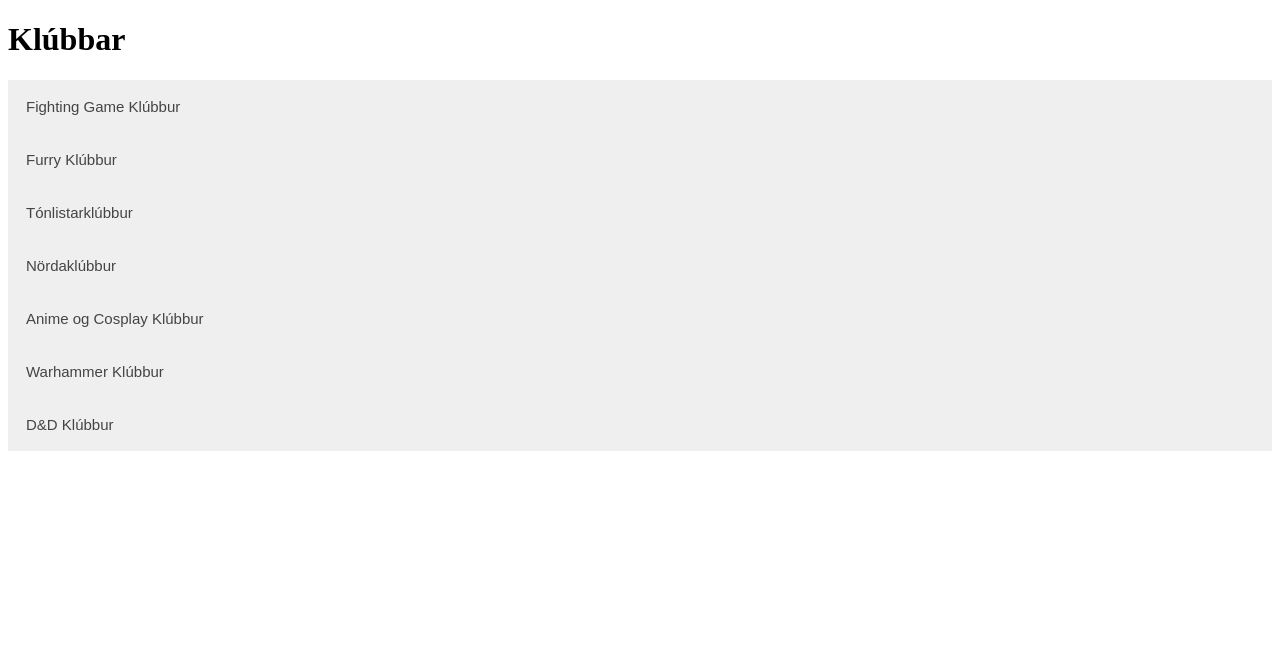
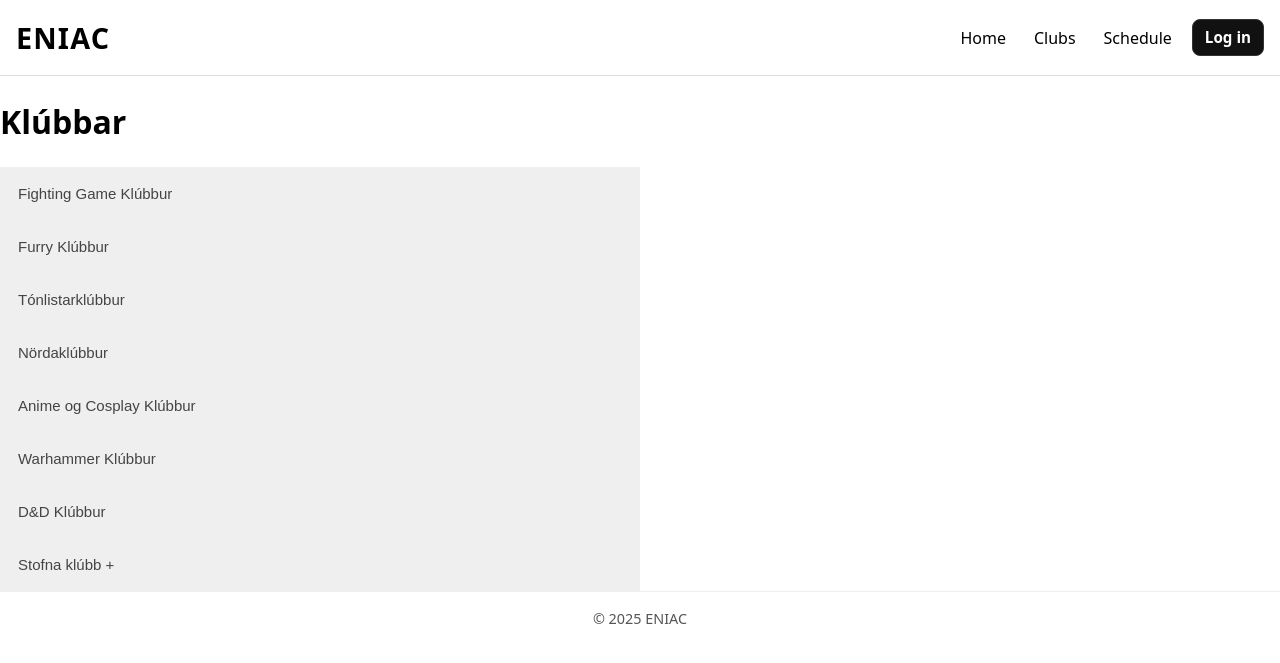
Before and after one commit to Supermage6/VEF-3V-05DU-eniac, a Flask app: page /klubbar in a window 1280 px wide. Shown: the top 663 px of the page. Run offline with Flask 3, Linux system fonts and the light colour scheme.

Commit message:
modified and added css file

```diff
--- /dev/null
+++ b/static/styles.css
@@ -0,0 +1,64 @@
+:root { --gap: 16px; --max: 720px; }
+* { box-sizing: border-box; }
+body { margin: 0; font-family: system-ui, -apple-system, "Segoe UI", Roboto, Arial, sans-serif; line-height: 1.5; }
+header { padding: var(--gap); border-bottom: 1px solid #ddd; display: flex; align-items: center; }
+.brand { font-size: 1.8rem; font-weight: 700; letter-spacing: .04em; }
+.header-actions { margin-left: auto; display: flex; align-items: center; gap: 12px; }
+nav { display: flex; gap: 12px; }
+nav a { text-decoration: none; color: inherit; padding: 4px 8px; border-radius: 6px; }
+.btn { appearance: none; border: 1px solid #333; background: #111; color: #fff; padding: 6px 12px; border-radius: 8px; text-decoration: none; font-weight: 600; font-size: .95rem; }
+.btn:hover { background: #000; }
+main { max-width: var(--max); margin: 0 auto; padding: var(--gap); display: flex; flex-direction: column; gap: var(--gap); }
+section { padding: 12px; border: 1px solid #ddd; border-radius: 8px; }
+section h2 { margin: 0 0 8px; font-size: 1.1rem; }
+ul { margin: 0; padding-left: 18px; }
+footer { padding: var(--gap); text-align: center; font-size: .9rem; color: #555; border-top: 1px solid #eee; }
+
+/* Login modal */
+.modal { position: fixed; inset: 0; display: none; z-index: 1000; }
+.modal.open { display: block; }
+.modal-backdrop { position: absolute; inset: 0; background: rgba(0,0,0,.5); }
+.modal-dialog { position: absolute; left: 50%; top: 50%; transform: translate(-50%, -50%);
+    width: min(420px, 92vw); background: #fff; border-radius: 12px; box-shadow: 0 20px 60px rgba(0,0,0,.25); padding: 20px; }
+.modal-header { display: flex; justify-content: space-between; align-items: center; margin-bottom: 12px; }
+.modal-title { margin: 0; font-size: 1.25rem; }
+.modal-close { border: none; background: transparent; font-size: 1.4rem; line-height: 1; cursor: pointer; padding: 4px 8px; }
+.field { display: grid; gap: 6px; margin: 10px 0; }
+.field input { padding: 10px 12px; border: 1px solid #ccc; border-radius: 8px; font-size: 1rem; }
+.modal-actions { display: flex; justify-content: flex-end; gap: 8px; margin-top: 12px; }
+.btn.secondary { background: #fff; color: #111; border-color: #999; }
+.btn.secondary:hover { background: #f4f4f4; }
+
+/* Klubbar page */
+.accordion {
+    color: #444;
+    cursor: pointer;
+    padding: 18px;
+    width: 50%;
+    border: none;
+    text-align: left;
+    outline: none;
+    font-size: 15px;
+    transition: 0.4s;
+}
+
+.stofna {
+    color: #444;
+    cursor: pointer;
+    padding: 18px;
+    width: 50%;
+    border: none;
+    text-align: left;
+    font-size: 15px;
+}
+
+.active, .accordion:hover {
+    background-color: #ccc;
+}
+
+.panel {
+    padding: 0 18px;
+    display: none;
+    background-color: white;
+    overflow: hidden;
+}
--- a/templates/base.html
+++ b/templates/base.html
@@ -3,39 +3,8 @@
 <head>
   <meta charset="utf-8" />
   <meta name="viewport" content="width=device-width, initial-scale=1" />
-  <title>ENIAC</title>
-  <style>
-    :root { --gap: 16px; --max: 720px; }
-    * { box-sizing: border-box; }
-    body { margin: 0; font-family: system-ui, -apple-system, "Segoe UI", Roboto, Arial, sans-serif; line-height: 1.5; }
-    header { padding: var(--gap); border-bottom: 1px solid #ddd; display: flex; align-items: center; }
-    .brand { font-size: 1.8rem; font-weight: 700; letter-spacing: .04em; }
-    .header-actions { margin-left: auto; display: flex; align-items: center; gap: 12px; }
-    nav { display: flex; gap: 12px; }
-    nav a { text-decoration: none; color: inherit; padding: 4px 8px; border-radius: 6px; }
-    .btn { appearance: none; border: 1px solid #333; background: #111; color: #fff; padding: 6px 12px; border-radius: 8px; text-decoration: none; font-weight: 600; font-size: .95rem; }
-    .btn:hover { background: #000; }
-    main { max-width: var(--max); margin: 0 auto; padding: var(--gap); display: flex; flex-direction: column; gap: var(--gap); }
-    section { padding: 12px; border: 1px solid #ddd; border-radius: 8px; }
-    section h2 { margin: 0 0 8px; font-size: 1.1rem; }
-    ul { margin: 0; padding-left: 18px; }
-    footer { padding: var(--gap); text-align: center; font-size: .9rem; color: #555; border-top: 1px solid #eee; }
-
-    /* Login modal */
-    .modal { position: fixed; inset: 0; display: none; z-index: 1000; }
-    .modal.open { display: block; }
-    .modal-backdrop { position: absolute; inset: 0; background: rgba(0,0,0,.5); }
-    .modal-dialog { position: absolute; left: 50%; top: 50%; transform: translate(-50%, -50%);
-      width: min(420px, 92vw); background: #fff; border-radius: 12px; box-shadow: 0 20px 60px rgba(0,0,0,.25); padding: 20px; }
-    .modal-header { display: flex; justify-content: space-between; align-items: center; margin-bottom: 12px; }
-    .modal-title { margin: 0; font-size: 1.25rem; }
-    .modal-close { border: none; background: transparent; font-size: 1.4rem; line-height: 1; cursor: pointer; padding: 4px 8px; }
-    .field { display: grid; gap: 6px; margin: 10px 0; }
-    .field input { padding: 10px 12px; border: 1px solid #ccc; border-radius: 8px; font-size: 1rem; }
-    .modal-actions { display: flex; justify-content: flex-end; gap: 8px; margin-top: 12px; }
-    .btn.secondary { background: #fff; color: #111; border-color: #999; }
-    .btn.secondary:hover { background: #f4f4f4; }
-  </style>
+  <link rel="stylesheet" href="static/styles.css"/>
+  <title>{% block title %} ENIAC {% endblock %}</title>
 </head>
 <body>
   <header>
@@ -74,9 +43,9 @@
     </div>
   </div>
 
-    {% block content %}{% endblock %}
+  {% block content %}{% endblock %}
 
-    <footer>© 2025 ENIAC</footer>
+  <footer>© 2025 ENIAC</footer>
 </body>
 <script>
   (function(){
--- a/templates/index.html
+++ b/templates/index.html
@@ -1,7 +1,6 @@
 {% extends "base.html" %}
 
 {% block content %}
-
   <main>
     <section aria-labelledby="welcome">
       <h2 id="welcome">Welcome</h2>
--- a/templates/klubbar.html
+++ b/templates/klubbar.html
@@ -1,34 +1,6 @@
-<!DOCTYPE html>
-<html lang="en">
-<head>
-    <meta charset="UTF-8">
-    <meta name="viewport" content="width=device-width, initial-scale=1.0">
-    <title>Klúbbar</title>
-</head>
-<style>
-    .accordion {
-        color: #444;
-        cursor: pointer;
-        padding: 18px;
-        width: 100%;
-        border: none;
-        text-align: left;
-        outline: none;
-        font-size: 15px;
-        transition: 0.4s;
-    }
-
-    .active, .accordion:hover {
-        background-color: #ccc;
-    }
-
-    .panel {
-        padding: 0 18px;
-        display: none;
-        background-color: white;
-        overflow: hidden;
-    }
-</style>
+{% extends "base.html" %}
+{% block title %}KLÚBBAR{% endblock %}
+{% block content %}
 <body>
     <h1>Klúbbar</h1>
     {% for i in k %}
@@ -39,6 +11,7 @@
             <p>{{ i.desc }}</p>
         </div>
     {% endfor %}
+        <button class="stofna">Stofna klúbb +</button>
 </body>
 <script>
     var acc = document.getElementsByClassName("accordion");
@@ -56,4 +29,4 @@
         });
     }
 </script>
-</html>
+{% endblock %}
```
